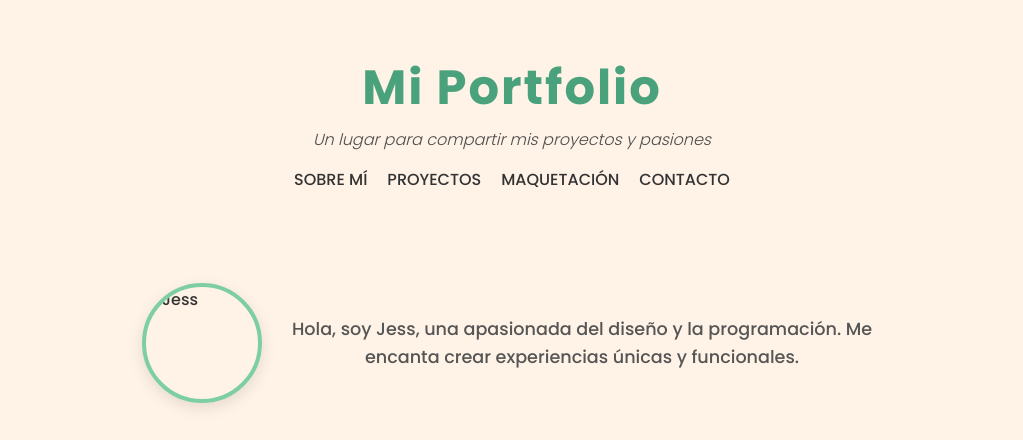
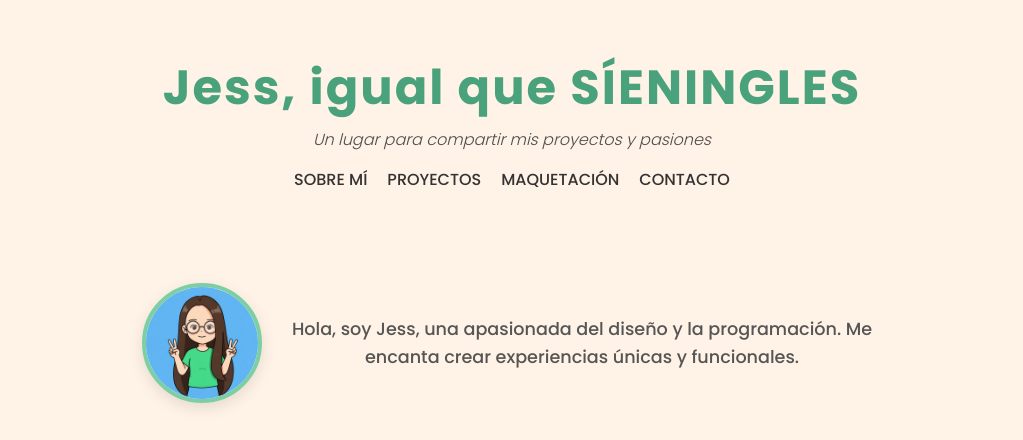
Before and after one commit to jesspdlp/jesspdlp.github.io, a plain HTML site: page index.html in a window 1280 px wide. Shown: the top 440 px of the page, without its empty margins (128-1151 px from the left). Drawn offline with Linux system fonts and the light colour scheme.

Commit message:
Update index.html

```diff
--- a/index.html
+++ b/index.html
@@ -12,7 +12,7 @@
 
   <!-- Sección de encabezado -->
   <header>
-    <h1>Mi Portfolio</h1>
+    <h1>Jess, igual que SÍENINGLES</h1>
     <p class="tagline">Un lugar para compartir mis proyectos y pasiones</p>
     <nav>
       <ul>
@@ -27,7 +27,7 @@
   <!-- Sección Sobre mí -->
   <section id="sobre-mi">
     <div class="bio">
-      <img src="images/foto-jess.jpg" alt="Jess">
+      <img src="jess.jpg" alt="Jess">
       <p>Hola, soy Jess, una apasionada del diseño y la programación. Me encanta crear experiencias únicas y funcionales.</p>
     </div>
   </section>
```
